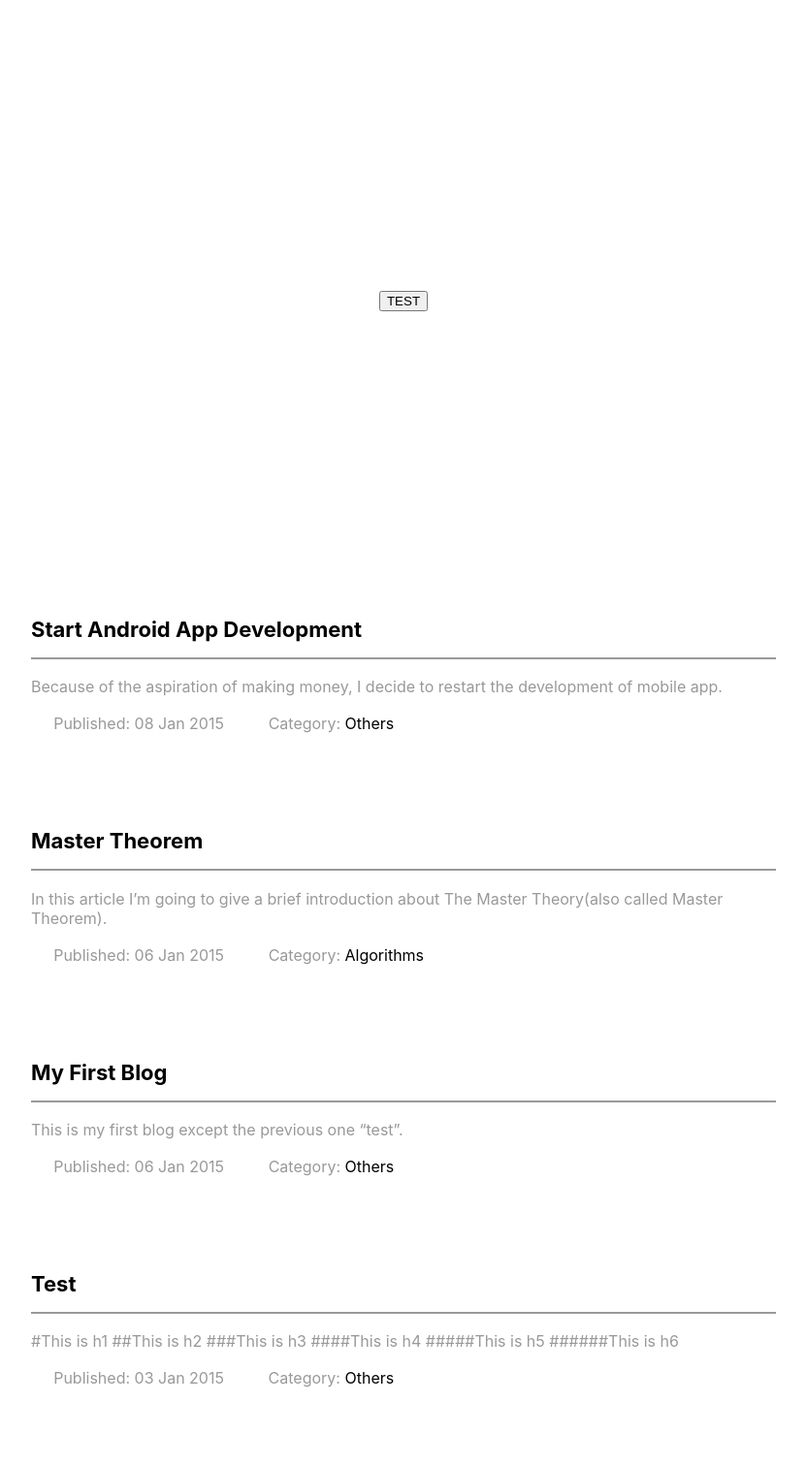
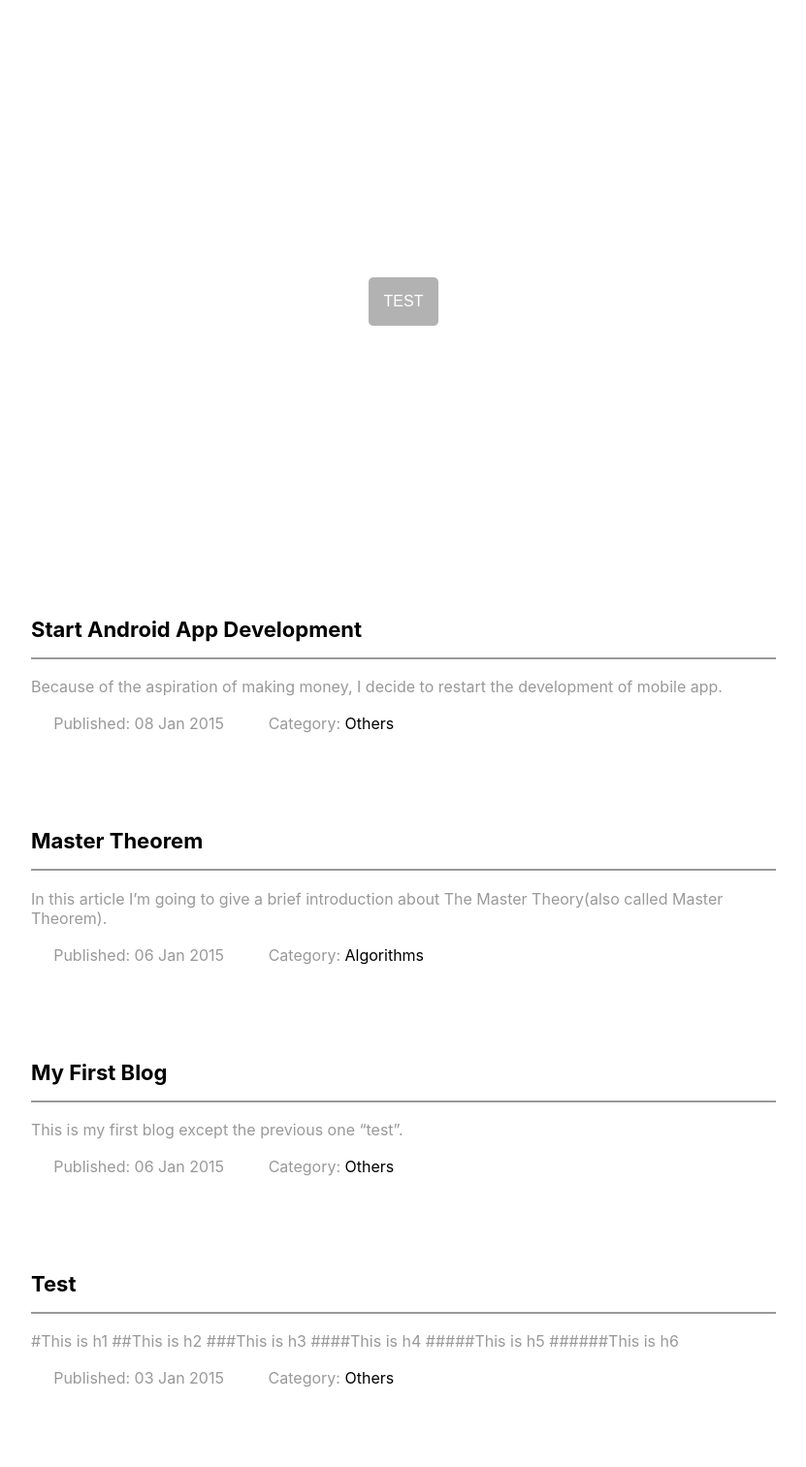
Before and after one commit to wenyuzhao/wenyuzhao.github.io, a Jekyll site: the page built from index.html, in a window 1280 px wide. Shown: the whole page at 97% size, without its empty margins (224-1055 px from the left). Built offline with Jekyll 4.4.1, drawn with Linux system fonts in a browser that asks for light colours; a script that is not in the unit is left out; the list of posts is cut into pages by our own code.

Commit message:
Update default.css

```diff
--- a/css/default.css
+++ b/css/default.css
@@ -22,6 +22,7 @@ header .title {
     flex-direction: column;
     align-items: center;
     justify-content: center;
+    margin: 1rem;
 }
 
 header .info a    { text-decoration: none; }
@@ -41,7 +42,24 @@ header .buttons {
     display: flex;
     flex-direction: row;
     align-items: center;
-    justify-content: flex-start;
+    justify-content: center;
+    flex-wrap: wrap;
+}
+
+header .buttons button, header .buttons a, header .buttons input[type=button] {
+    outline: none;
+    border: 1px solid white;
+    border-radius: 6px;
+    background: rgba(0,0,0,0.3);
+    margin: 1rem;
+    font-size: 1rem;
+    padding: 1rem;
+    color: white;
+    display: flex;
+    flex-direction: row;
+    align-items: center;
+    justify-content: center;
+    flex-wrap: no-wrap;
 }
 
 article {
```
